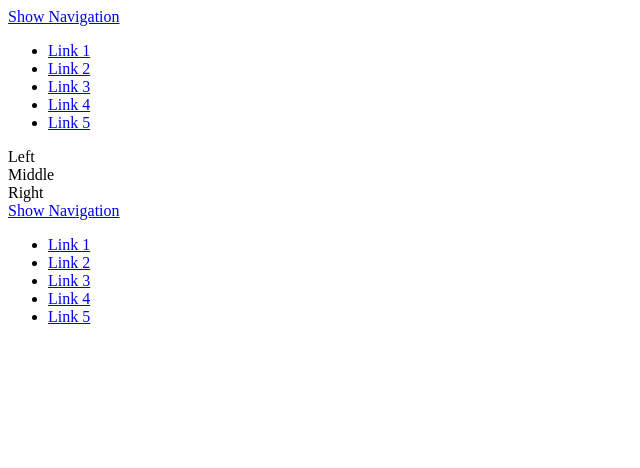
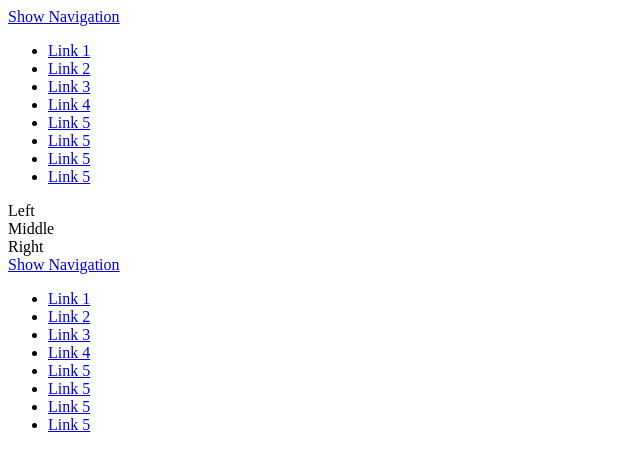
Before and after one commit to irshadav/webplate, a website: page index.html in a window 1280 px wide. Shown: the whole page, without its empty margins (0-640 px from the left). Drawn offline with Linux system fonts and the light colour scheme.

Commit message:
Add Locally

```diff
--- a/index.html
+++ b/index.html
@@ -16,6 +16,9 @@
         <li><a href="page.html">Link 3</a></li>
         <li><a href="page.html">Link 4</a></li>
         <li><a href="page.html">Link 5</a></li>
+        <li><a href="page.html">Link 5</a></li>
+        <li><a href="page.html">Link 5</a></li>
+        <li><a href="page.html">Link 5</a></li>
     </ul>
 </nav></div>
 	<div class="class-example row">
```
